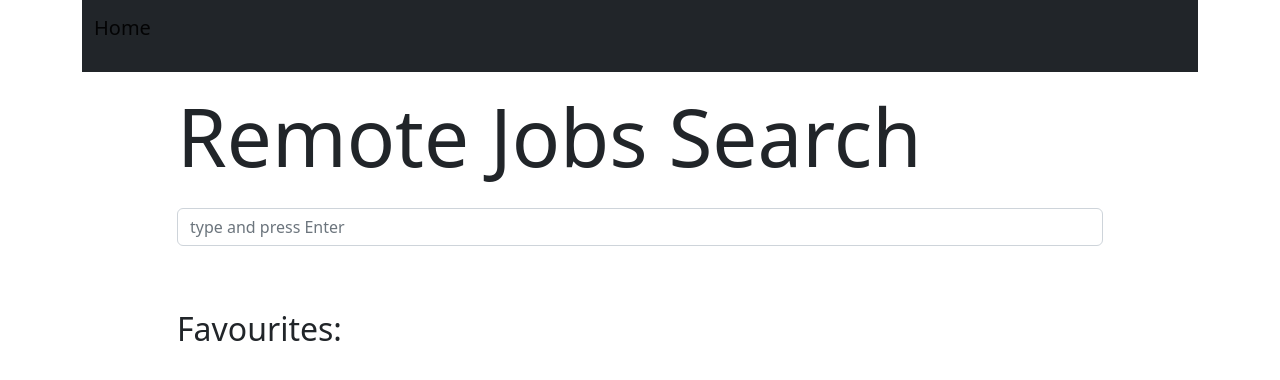
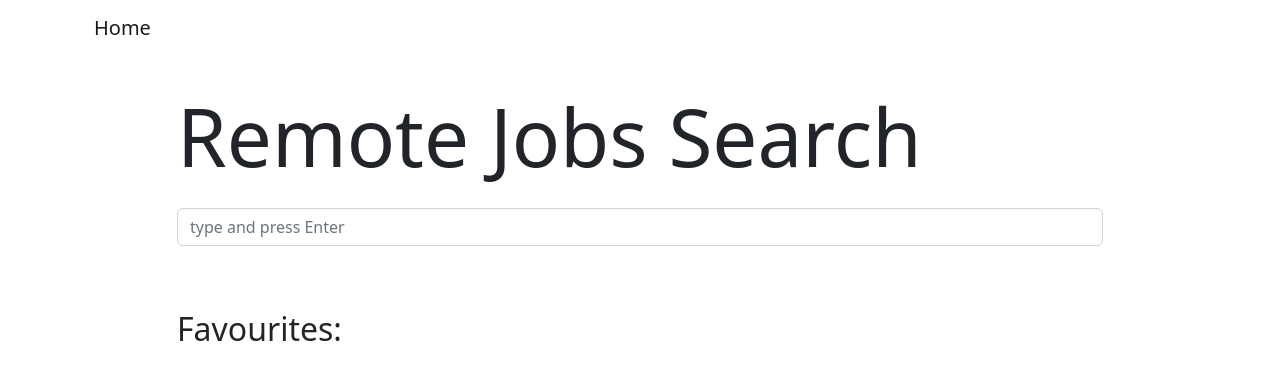
Before and after one commit to Vikappa/d9-hw-start, a React (Create React App) app: page / in a window 1280 px wide. Shown: the top 380 px of the page. Built offline with nearby package versions, Linux system fonts and the light colour scheme.

Commit message:
Aggiunta navbar

```diff
--- a/src/components/Nvbar.jsx
+++ b/src/components/Nvbar.jsx
@@ -2,13 +2,13 @@ import Container from 'react-bootstrap/Container';
 import Navbar from 'react-bootstrap/Navbar';
 import { Link } from 'react-router-dom';
 
-function Nvbar() {
+function ContainerOutsideExample() {
   return (
-    <Container className=''>
-      <Navbar bg="dark" data-bs-theme="dark">
+    <Container>
+      <Navbar expand="lg" className="bg-body-tertiary">
         <Container>
           <Link to="/" className="navbar-brand">
-          <p>Home</p>
+          <p href="#">Home</p>
           </Link>
         </Container>
       </Navbar>
@@ -16,4 +16,4 @@ function Nvbar() {
   );
 }
 
-export default Nvbar;
+export default ContainerOutsideExample;
```
